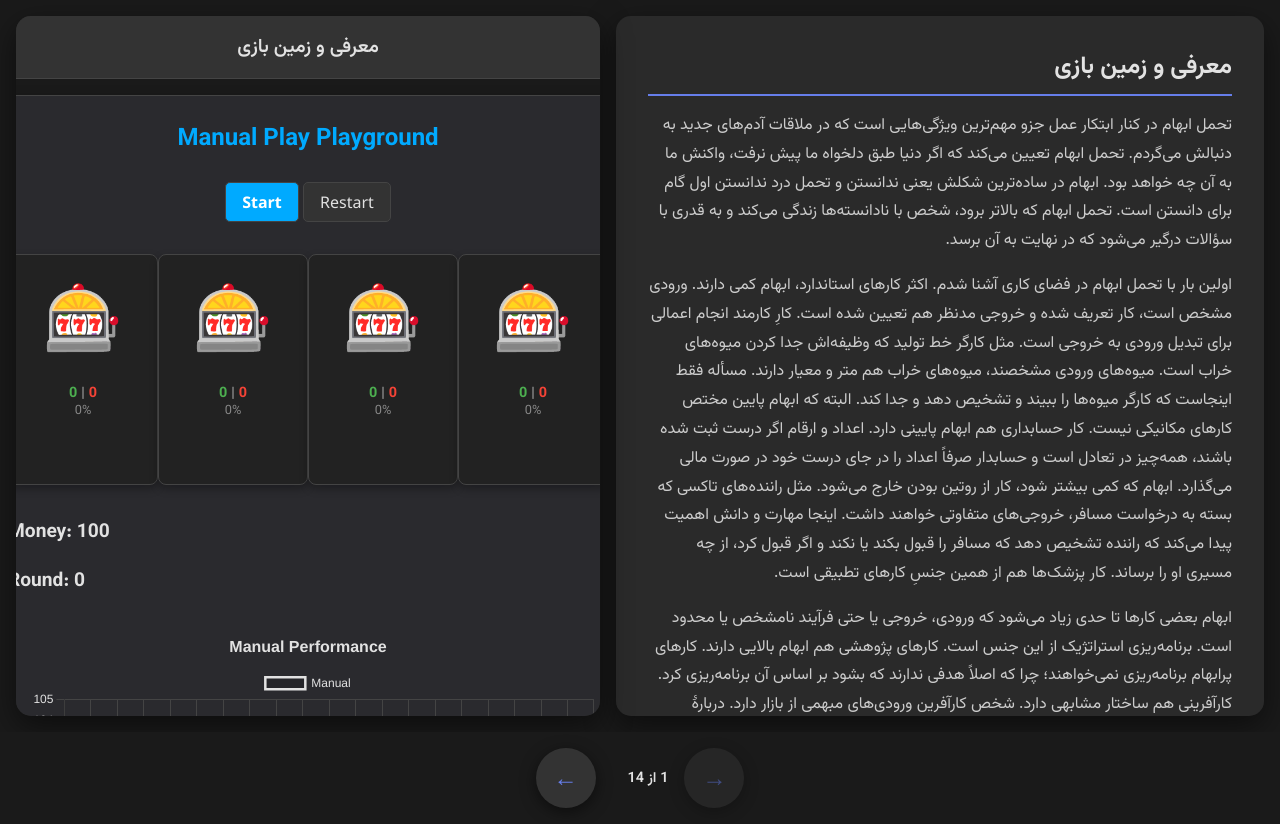
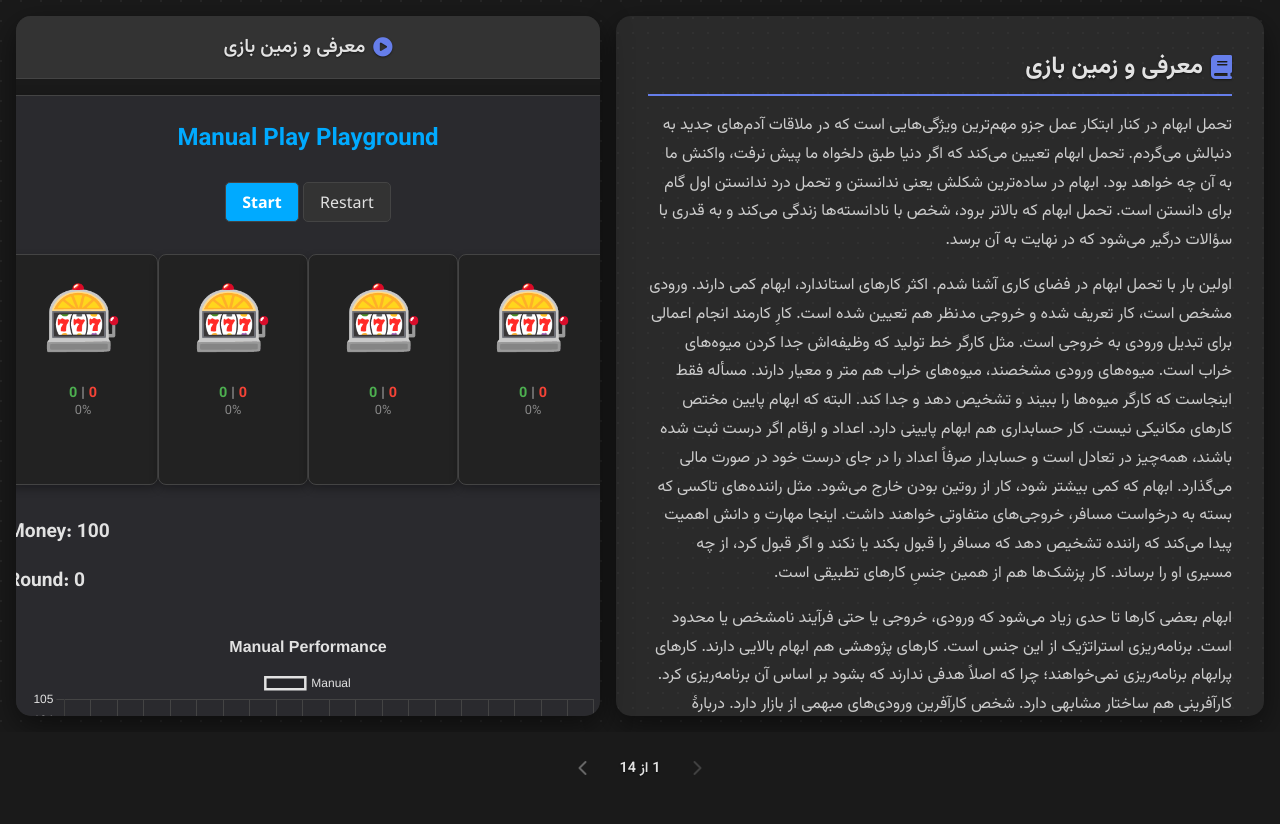
Before and after one commit to eledah/MAB-Sim, a plain HTML site: page master.html in a window 1280 px wide. Drawn offline with nearby package versions, Linux system fonts and the light colour scheme.

Commit message:
Update master.html

```diff
--- a/master.html
+++ b/master.html
@@ -7,6 +7,7 @@
     <link rel="preconnect" href="https://fonts.googleapis.com">
     <link rel="preconnect" href="https://fonts.gstatic.com" crossorigin>
     <link href="https://fonts.googleapis.com/css2?family=Vazirmatn:wght@400;500;600;700&display=swap" rel="stylesheet">
+    <link rel="stylesheet" href="https://cdnjs.cloudflare.com/ajax/libs/font-awesome/6.4.0/css/all.min.css">
     <style>
         * {
             margin: 0;
@@ -17,10 +18,19 @@
         body {
             font-family: 'Vazirmatn', sans-serif;
             background: #1a1a1a;
+            background-image:
+                radial-gradient(circle at 1px 1px, rgba(255,255,255,.05) 1px, transparent 0);
+            background-size: 20px 20px;
             color: #e2e2e2;
             min-height: 100vh;
             display: flex;
             flex-direction: column;
+            animation: fadeIn 0.5s ease-in;
+        }
+
+        @keyframes fadeIn {
+            from { opacity: 0; }
+            to { opacity: 1; }
         }
 
         .main-content {
@@ -33,11 +43,15 @@
         .description-section {
             flex: 1;
             background: #2a2a2a;
+            background-image:
+                radial-gradient(circle at 2px 2px, rgba(255,255,255,.03) 1px, transparent 0);
+            background-size: 15px 15px;
             border-radius: 15px;
             box-shadow: 0 10px 30px rgba(0,0,0,0.5);
             padding: 2rem;
             overflow-y: auto;
             max-height: calc(100vh - 100px);
+            transition: all 0.3s ease;
         }
 
         .description-section h3 {
@@ -47,6 +61,14 @@
             margin-bottom: 1rem;
             border-bottom: 2px solid #667eea;
             padding-bottom: 0.5rem;
+            display: flex;
+            align-items: center;
+            gap: 0.5rem;
+            text-shadow: 0 1px 2px rgba(0,0,0,0.5);
+        }
+
+        .description-section h3 i {
+            color: #667eea;
         }
 
         .description-section p {
@@ -54,6 +76,7 @@
             color: #cccccc;
             margin-bottom: 1rem;
             font-size: 1rem;
+            transition: color 0.3s ease;
         }
 
         .simulation-section {
@@ -64,6 +87,7 @@
             overflow: hidden;
             display: flex;
             flex-direction: column;
+            transition: all 0.3s ease;
         }
 
         .simulation-header {
@@ -77,6 +101,15 @@
             color: #e2e2e2;
             font-size: 1.2rem;
             font-weight: 600;
+            display: flex;
+            align-items: center;
+            justify-content: center;
+            gap: 0.5rem;
+            text-shadow: 0 1px 2px rgba(0,0,0,0.5);
+        }
+
+        .simulation-header h2 i {
+            color: #667eea;
         }
 
         .iframe-container {
@@ -89,6 +122,7 @@
             height: 100%;
             border: none;
             border-radius: 0 0 15px 15px;
+            transition: opacity 0.3s ease;
         }
 
         .navigation {
@@ -101,26 +135,28 @@
         }
 
         .nav-btn {
-            background: #333;
+            background: none;
             border: none;
             border-radius: 50%;
-            width: 60px;
-            height: 60px;
+            width: 40px;
+            height: 40px;
             cursor: pointer;
-            transition: all 0.3s ease;
-            box-shadow: 0 4px 15px rgba(0,0,0,0.5);
+            transition: all 0.2s ease;
             display: flex;
             align-items: center;
             justify-content: center;
-            font-size: 1.5rem;
-            color: #667eea;
+            font-size: 1rem;
+            color: #666;
             font-family: Arial, sans-serif;
         }
 
         .nav-btn:hover {
-            transform: scale(1.1);
-            box-shadow: 0 6px 20px rgba(0,0,0,0.7);
-            background: #444;
+            background: rgba(102, 126, 234, 0.1);
+            color: #667eea;
+        }
+
+        .nav-btn:active {
+            transform: scale(0.95);
         }
 
         .nav-btn:disabled {
@@ -130,30 +166,19 @@
         }
 
         .progress {
-            display: flex;
-            align-items: center;
-            gap: 1rem;
             color: #e2e2e2;
+            font-weight: 600;
+            font-size: 0.9rem;
+            text-shadow: 0 1px 2px rgba(0,0,0,0.5);
         }
 
-        .progress-bar {
-            flex: 1;
-            height: 8px;
-            background: #333;
-            border-radius: 4px;
-            overflow: hidden;
+        .fade-in {
+            animation: fadeInContent 0.5s ease-in;
         }
 
-        .progress-fill {
-            height: 100%;
-            background: #667eea;
-            border-radius: 4px;
-            transition: width 0.3s ease;
-        }
-
-        .progress-text {
-            font-weight: 600;
-            font-size: 0.9rem;
+        @keyframes fadeInContent {
+            from { opacity: 0; transform: translateY(10px); }
+            to { opacity: 1; transform: translateY(0); }
         }
 
         @media (max-width: 768px) {
@@ -183,7 +208,7 @@
 <body>
     <div class="main-content">
         <section class="description-section">
-            <h3 id="description-title">معرفی</h3>
+            <h3 id="description-title"><i class="fas fa-book"></i> معرفی</h3>
             <div id="description-content">
                 <p>تحمل ابهام در کنار ابتکار عمل جزو مهم‌ترین ویژگی‌هایی است که در ملاقات آدم‌های جدید به دنبالش می‌گردم. تحمل ابهام تعیین می‌کند که اگر دنیا طبق دلخواه ما پیش نرفت، واکنش ما به آن چه خواهد بود. ابهام در ساده‌ترین شکلش یعنی ندانستن و تحمل درد ندانستن اول گام برای دانستن است. تحمل ابهام که بالاتر برود، شخص با نادانسته‌ها زندگی می‌کند و به قدری با سؤالات درگیر می‌شود که در نهایت به آن برسد.</p>
                 <p>اولین بار با تحمل ابهام در فضای کاری آشنا شدم. اکثر کارهای استاندارد، ابهام کمی دارند. ورودی مشخص است، کار تعریف شده و خروجی مدنظر هم تعیین شده است. کارِ کارمند انجام اعمالی برای تبدیل ورودی به خروجی است. مثل کارگر خط تولید که وظیفه‌اش جدا کردن میوه‌های خراب است. میوه‌های ورودی مشخصند، میوه‌های خراب هم متر و معیار دارند. مسأله فقط اینجاست که کارگر میوه‌ها را ببیند و تشخیص دهد و جدا کند. البته که ابهام پایین مختص کارهای مکانیکی نیست. کار حسابداری هم ابهام پایینی دارد. اعداد و ارقام اگر درست ثبت شده باشند، همه‌چیز در تعادل است و حسابدار صرفاً اعداد را در جای درست خود در صورت مالی می‌گذارد. ابهام که کمی بیشتر شود، کار از روتین بودن خارج می‌شود. مثل راننده‌های تاکسی که بسته به درخواست مسافر، خروجی‌های متفاوتی خواهند داشت. اینجا مهارت و دانش اهمیت پیدا می‌کند که راننده تشخیص دهد که مسافر را قبول بکند یا نکند و اگر قبول کرد، از چه مسیری او را برساند. کار پزشک‌ها هم از همین جنسِ کارهای تطبیقی است.</p>
@@ -200,7 +225,7 @@
 
         <section class="simulation-section">
             <div class="simulation-header">
-                <h2 id="simulation-title">شبیه‌ساز</h2>
+                <h2 id="simulation-title"><i class="fas fa-play-circle"></i> شبیه‌ساز</h2>
             </div>
             <div class="iframe-container">
                 <iframe id="simulation-iframe" src="scenario-1.html"></iframe>
@@ -209,14 +234,9 @@
     </div>
 
     <nav class="navigation">
-        <button class="nav-btn" id="prev-btn" disabled>&rarr;</button>
-        <div class="progress">
-            <span class="progress-text" id="progress-text">۱ از ۱۴</span>
-            <div class="progress-bar">
-                <div class="progress-fill" id="progress-fill" style="width: 7.14%;"></div>
-            </div>
-        </div>
-        <button class="nav-btn" id="next-btn">&larr;</button>
+        <button class="nav-btn" id="prev-btn" disabled><i class="fas fa-chevron-right"></i></button>
+        <div class="progress" id="progress-text">۱ از ۱۴</div>
+        <button class="nav-btn" id="next-btn"><i class="fas fa-chevron-left"></i></button>
     </nav>
 
     <script>
@@ -362,18 +382,28 @@
         const prevBtn = document.getElementById('prev-btn');
         const nextBtn = document.getElementById('next-btn');
         const progressText = document.getElementById('progress-text');
-        const progressFill = document.getElementById('progress-fill');
 
         function updateContent() {
             const scenario = scenarios[currentIndex];
-            iframe.src = scenario.src;
-            titleEl.textContent = scenario.title;
-            descTitleEl.textContent = scenario.title;
-            descContentEl.innerHTML = scenario.description;
-            progressText.textContent = `${currentIndex + 1} از ${scenarios.length}`;
-            progressFill.style.width = `${((currentIndex + 1) / scenarios.length) * 100}%`;
-            prevBtn.disabled = currentIndex === 0;
-            nextBtn.disabled = currentIndex === scenarios.length - 1;
+            // Fade out
+            descContentEl.classList.remove('fade-in');
+            descTitleEl.classList.remove('fade-in');
+            titleEl.classList.remove('fade-in');
+
+            setTimeout(() => {
+                iframe.src = scenario.src;
+                titleEl.innerHTML = `<i class="fas fa-play-circle"></i> ${scenario.title}`;
+                descTitleEl.innerHTML = `<i class="fas fa-book"></i> ${scenario.title}`;
+                descContentEl.innerHTML = scenario.description;
+                progressText.textContent = `${currentIndex + 1} از ${scenarios.length}`;
+                prevBtn.disabled = currentIndex === 0;
+                nextBtn.disabled = currentIndex === scenarios.length - 1;
+
+                // Fade in
+                descContentEl.classList.add('fade-in');
+                descTitleEl.classList.add('fade-in');
+                titleEl.classList.add('fade-in');
+            }, 150);
         }
 
         prevBtn.addEventListener('click', () => {
@@ -391,6 +421,8 @@
         });
 
         // Initialize
+        titleEl.innerHTML = `<i class="fas fa-play-circle"></i> شبیه‌ساز`;
+        descTitleEl.innerHTML = `<i class="fas fa-book"></i> معرفی`;
         updateContent();
     </script>
 </body>
```
